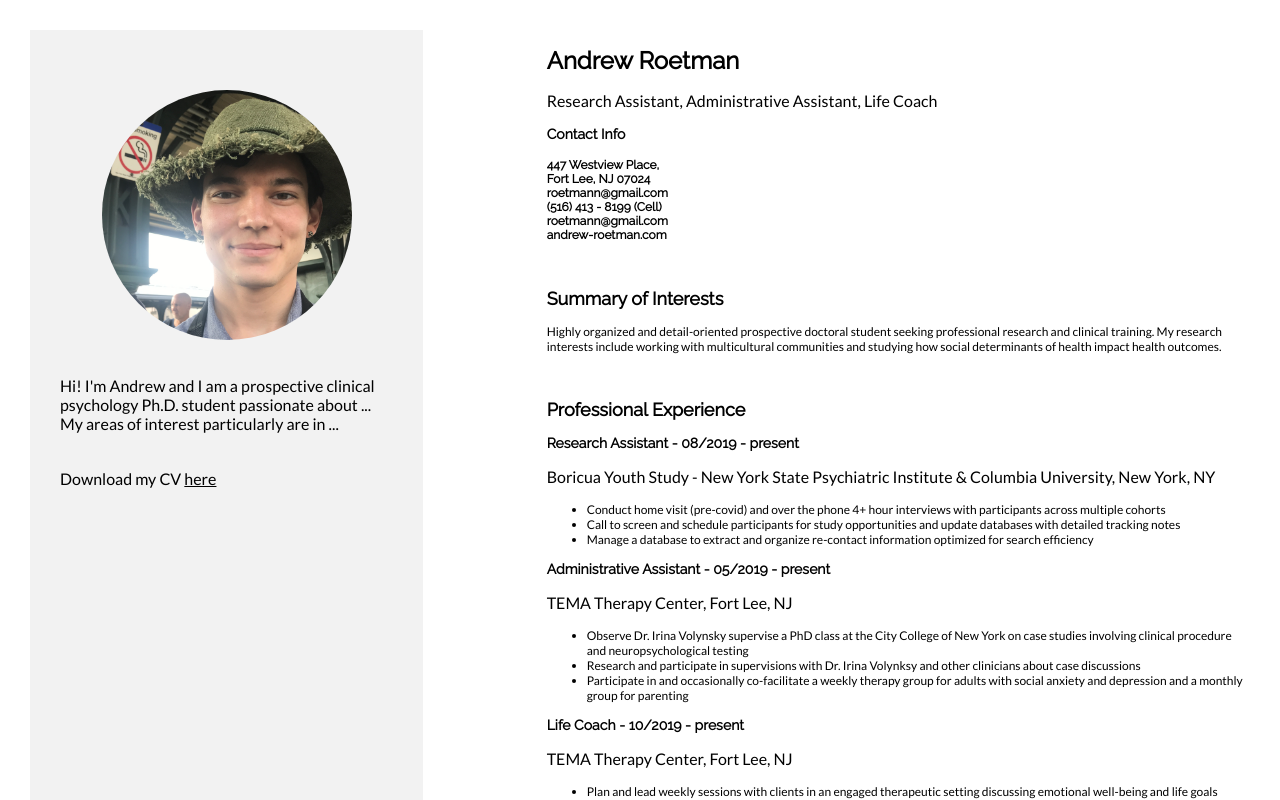
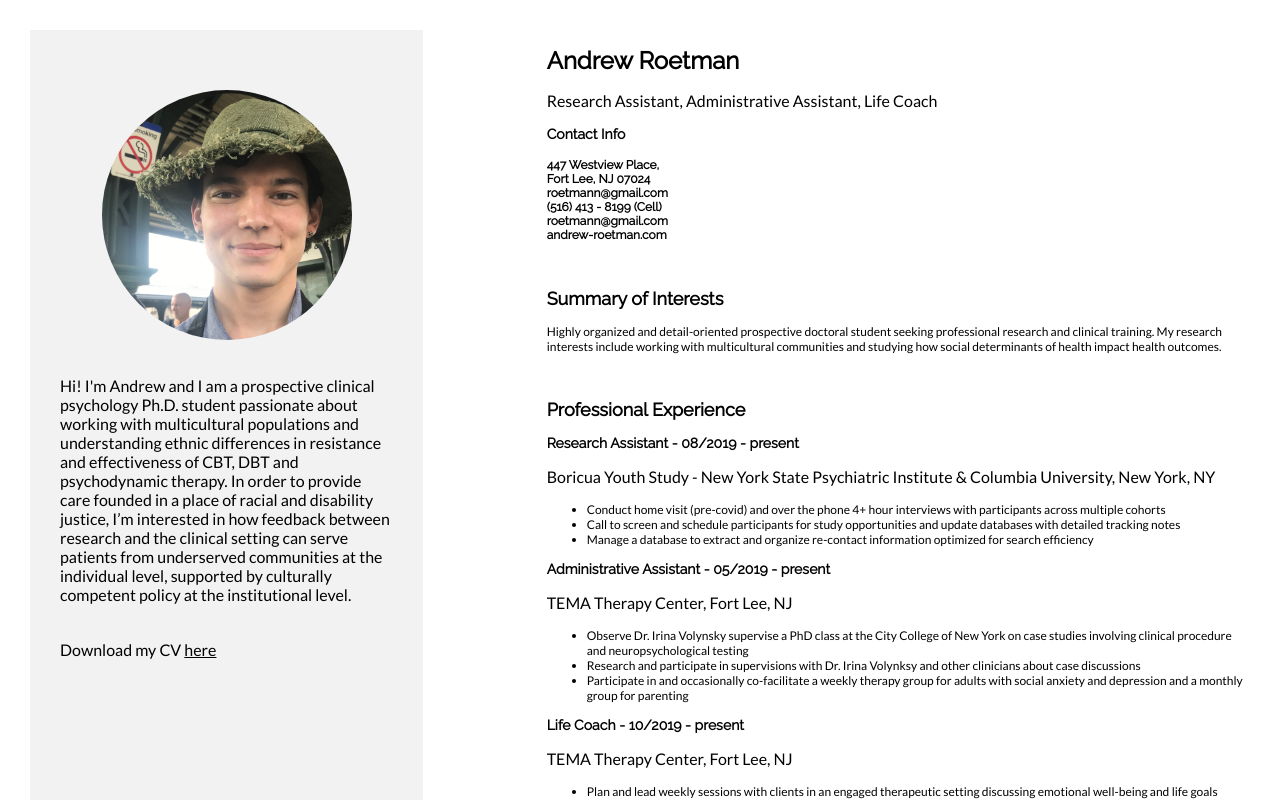
Before and after one commit to jcseo3/andrew-roetman-website, a Next.js app: page /clinical-psychology in a window 1280 px wide. Shown: the top 800 px of the page. Built offline with nearby package versions, Linux system fonts and the light colour scheme.

Commit message:
update with real content

```diff
--- a/pages/clinical-psychology/index.js
+++ b/pages/clinical-psychology/index.js
@@ -11,7 +11,7 @@ const ClinicalPsychology = () => {
             <div className={styles.container}>
             <img className={styles.portrait} src="images/hudson-valley-andrew1.png" alt="a portrait of Andrew Roetman" />
             <p className={styles.introduction}>
-              Hi! I'm Andrew and I am a prospective clinical psychology Ph.D. student passionate about ... My areas of interest particularly are in ...
+              Hi! I'm Andrew and I am a prospective clinical psychology Ph.D. student passionate about working with multicultural populations and understanding ethnic differences in resistance and effectiveness of CBT, DBT and psychodynamic therapy. In order to provide care founded in a place of racial and disability justice, I’m interested in how feedback between research and the clinical setting can serve patients from underserved communities at the individual level, supported by culturally competent policy at the institutional level.
             </p>
             <div className={styles.cvLink}>
               Download my CV <Link href=""><a href="Andrew Roetman-CV_11-2020.pdf" target = "_blank">here</a></Link>
--- a/pages/life-coaching/index.js
+++ b/pages/life-coaching/index.js
@@ -9,8 +9,7 @@ const navOptions = [
     description: (<><img className={styles.image} src="images/teapot.jpg" alt="a bright lightbulb lies lit up on a fluffy carpet" />
     <div className={styles.textWrapper}>
       <p className={styles.introContent}>
-        Hello! Welcome to my crib.
-        Lorem ipsum dolor sit amet, consectetur adipiscing elit, sed do eiusmod tempor incididunt ut labore et dolore magna aliqua. Ut enim ad minim veniam, quis nostrud exercitation ullamco laboris nisi ut aliquip ex ea commodo consequat. Duis aute irure dolor in reprehenderit in voluptate velit esse cillum dolore eu fugiat nulla pariatur. Excepteur sint occaecat cupidatat non proident, sunt in culpa qui officia deserunt mollit anim id est laborum.
+      Zen Buddhist philosophy informs the structure of my approach to coaching. I’ve worked with several clients to create sustainable strategies for achieving both short and long term life goals. Before developing actionable goals, I listen deeply and without judgement. When appropriate, I offer insights grounded in honesty, vulnerability and mindfulness that facilitate my clients to develop the tools they need to better process many kinds of life’s stressors. Over a series of sessions tailored to the needs of my clients, my objective is to disentangle any cognitive dissonance that otherwise inhibits self acceptance and self love to promote proactive, concrete lifestyle choices. If you’re interested in some of these ideas and want to learn more about the services I offer, please contact me to schedule a free, 30-minute introductory and informational session.
       </p>
     </div></>),
   },
```
